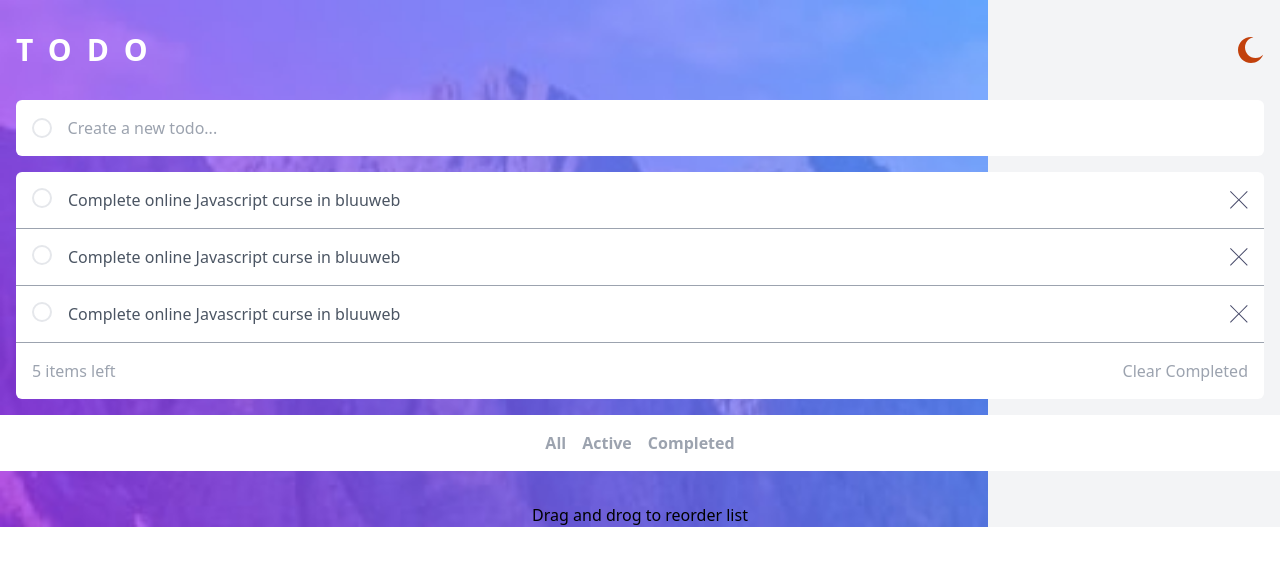
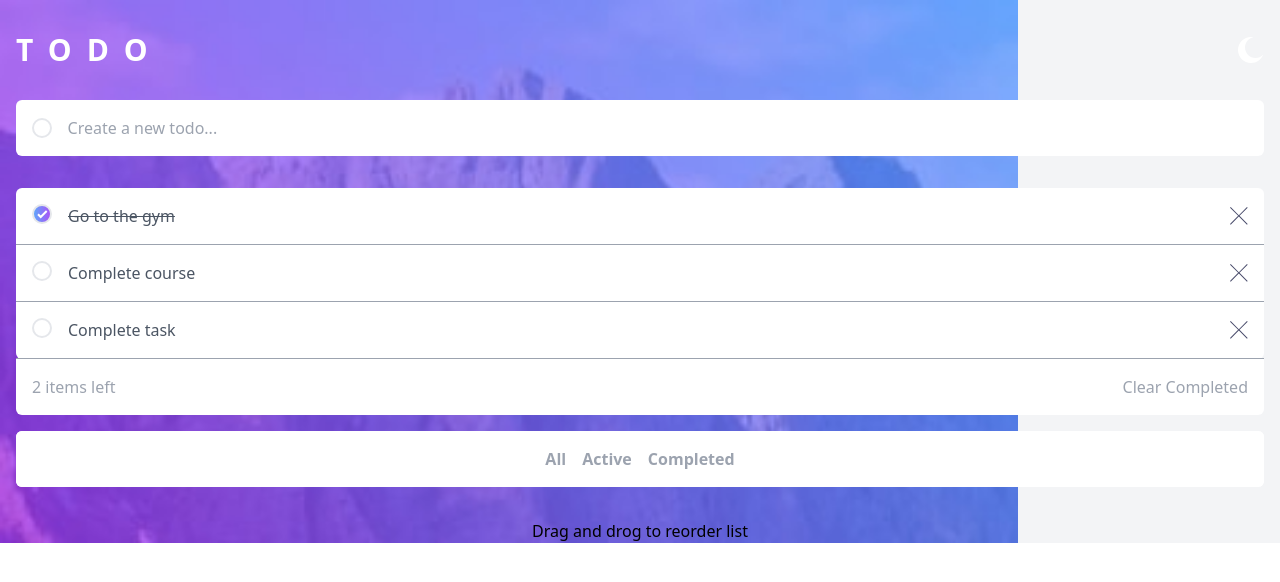
Before and after one commit to AbsalonB/vite-react-tailwind-todo-frontendmentor-absa, a React (Vite) app: page / in a window 1280 px wide. Shown: the top 582 px of the page. Built offline with nearby package versions, Linux system fonts and the light colour scheme.

Commit message:
Todo list functionalities, create, filter, update and computed events.

```diff
--- a/src/App.jsx
+++ b/src/App.jsx
@@ -1,54 +1,75 @@
 import CrossIcon from "./components/icons/CrossIcon";
-import MoonIcon from "./components/icons/MoonIcon";
+import Header from "./components/Header";
+import TodoCreate from "./components/TodoCreate";
+import Todolist from "./components/TodoList";
+import TodoComputed from "./components/TodoComputed";
+import TodoFilter from "./components/TodoFilter";
+import { useState } from "react";
+
+const initialStateTodos = [
+    {id:1,title:'Go to the gym', completed:true,},
+    {id:2,title:'Complete course', completed:false,},
+    {id:3,title:'Complete task', completed:false,},
+]
 
 const App=()=>{
+    const [todos,setTodo] = useState(initialStateTodos);
+    const [filter,setFilter] = useState("all");
+
+    const createTodo =(title)=>{
+        const newTodo = {
+            id: Date.now(),
+            title: title.trim(),
+            completed:false,
+        }
+        setTodo([...todos,newTodo]);
+    }
+
+    const removeTodo =(id)=>{
+        setTodo(todos.filter((todo)=>todo.id!==id));
+    }
+
+    const completeTodo = (id) =>{
+        setTodo(todos.map((todo)=>{
+            if(todo.id===id){
+                todo.completed=!todo.completed;
+            }
+            return todo;
+        }))
+    }
+
+    const clearCompleted = ()=>{
+        setTodo(todos.filter((todo)=>!todo.completed));
+    }
+
+    const getLeftItems = todos.filter((todo)=>!todo.completed).length;
+
+
+    const filteredTodos = ()=>{
+        switch(filter){
+            case "all":
+                return todos;
+            case "active":
+                return todos.filter((todo)=>!todo.completed);
+            case "completed":
+                return todos.filter((todo)=>todo.completed);
+            default:
+                return todos;
+        }
+    }
+
+    const changeFilter = (filter)=>setFilter(filter);
+
     return (
         <>
         <div className="main-h-screen bg-[url('./assets/images/bg-mobile-light.jpg')] bg-no-repeat bg-contain bg-gray-100">
-            <header className="container mx-auto px-4 pt-8">
-                <div className="flex justify-between">
-                    <h1 className="uppercase text-white text-3xl font-semibold tracking-[0.5em]">Todo</h1>
-                    <button><MoonIcon className="fill-orange-700"/></button>
-                </div>
-                <form className="bg-white rounded-md overflow-hidden flex gap-4 items-center py-4 px-4 mt-8">
-                    <span className="rounded-full border-2 w-5 h-5 inline-block"></span>
-                    <input
-                    type="text"
-                    placeholder="Create a new todo..."
-                    className="w-full text-gray-400 outline-none"/>
-                </form>
-            </header>
+            <Header/>
             <main className="container mx-auto px-4 mt-4">
-                <div className="bg-white rounded-md [&>article]:p-4">
-                    <article className="flex gap-4 border-b-gray-400 border-b">
-                        <button className="flex-none rounded-full border-2 w-5 h-5 inline-block"></button>
-                        <p className="text-gray-600 grow">Complete online Javascript curse in bluuweb</p>
-                        <button className="flex-noe"><CrossIcon/></button>
-                    </article>
-                    <article className="flex gap-4 border-b-gray-400 border-b">
-                        <button className="flex-none rounded-full border-2 w-5 h-5 inline-block"></button>
-                        <p className="text-gray-600 grow">Complete online Javascript curse in bluuweb</p>
-                        <button className="flex-noe"><CrossIcon/></button>
-                    </article>
-                    <article className="flex gap-4 border-b-gray-400 border-b">
-                        <button className="flex-none rounded-full border-2 w-5 h-5 inline-block"></button>
-                        <p className="text-gray-600 grow">Complete online Javascript curse in bluuweb</p>
-                        <button className="flex-noe"><CrossIcon/></button>
-                    </article>
-                    <section className="py-4 px-4 flex justify-between">
-                        <span className="text-gray-400">5 items left</span>
-                        <button className="text-gray-400">Clear Completed</button>
-                    </section>
-                </div>
-
+                <TodoCreate createTodo={createTodo}/>
+                <Todolist todos={filteredTodos()} removeTodo={removeTodo} completeTodo = {completeTodo}/>
+                <TodoComputed getLeftItems={getLeftItems} clearCompleted={clearCompleted}/>
+                <TodoFilter filteredTodos={filteredTodos} changeFilter={changeFilter} filter={filter}/>
             </main>
-            <section className="container mx-auto px-4 bg-white mt-4">
-                <div className="bg-white p-4 rounded-md flex justify-center gap-4 font-bold text-gray-400">
-                    <button className="hover:text-blue-600">All</button>
-                    <button>Active</button>
-                    <button>Completed</button>
-                </div>
-            </section>
             <p className="text-center mt-8">Drag and drog to reorder list</p>
         </div>
         </>)
--- /dev/null
+++ b/src/components/Header.jsx
@@ -0,0 +1,13 @@
+import MoonIcon from "./icons/MoonIcon";
+const Header = () => {
+    return (
+        <header className="container mx-auto px-4 pt-8">
+            <div className="flex justify-between">
+                <h1 className="uppercase text-white text-3xl font-semibold tracking-[0.5em]">Todo</h1>
+                <button><MoonIcon /></button>
+            </div>
+        </header>
+    )
+}
+
+export default Header;
--- /dev/null
+++ b/src/components/TodoComputed.jsx
@@ -0,0 +1,10 @@
+const TodoComputed = ({getLeftItems,clearCompleted}) => {
+    return (
+        <section className="py-4 px-4 flex justify-between bg-white rounded-b-md">
+        <span className="text-gray-400">{getLeftItems} items left</span>
+        <button className="text-gray-400" onClick={e=>clearCompleted()}>Clear Completed</button>
+    </section>
+    );
+}
+
+export default TodoComputed;
--- /dev/null
+++ b/src/components/TodoCreate.jsx
@@ -0,0 +1,27 @@
+import { useState } from "react";
+
+const TodoCreate = ({createTodo}) => {
+    const [title, setTitle]=useState('');
+    const handleSubmitAddTodo=(e)=>{
+        e.preventDefault();
+        if(!title.trim()){
+            return setTitle('');
+        }
+       createTodo(title);
+       return setTitle('');
+    }
+    return (
+        <form onSubmit={handleSubmitAddTodo} className="bg-white rounded-md overflow-hidden flex gap-4 items-center py-4 px-4 mt-8">
+            <span className="rounded-full border-2 w-5 h-5 inline-block"></span>
+            <input
+            type="text"
+            placeholder="Create a new todo..."
+            className="w-full text-gray-400 outline-none"
+            value={title}
+            onChange={(e)=>setTitle(e.target.value)}
+            />
+        </form>
+    );
+}
+
+export default TodoCreate;
--- /dev/null
+++ b/src/components/TodoFilter.jsx
@@ -0,0 +1,14 @@
+
+const TodoFilter = ({changeFilter,filter}) => {
+    return (
+        <section className="container mx-auto bg-white mt-4 rounded-md">
+            <div className="bg-white p-4 rounded-md flex justify-center gap-4 font-bold text-gray-400">
+                <button className={filter==="all"? "hover:text-blue-600":undefined} onClick={()=>{changeFilter("all");}}>All</button>
+                <button className={filter==="active"?"hover:text-blue-600":undefined} onClick={()=>{changeFilter("active");}}>Active</button>
+                <button className={filter==="completed"?"hover:text-blue-600":undefined} onClick={()=>changeFilter("completed")}>Completed</button>
+            </div>
+        </section>
+    );
+}
+
+export default TodoFilter;
--- /dev/null
+++ b/src/components/TodoItem.jsx
@@ -0,0 +1,19 @@
+import CrossIcon from "./icons/CrossIcon";
+import CheckIcon from "./icons/CheckIcon";
+const TodoItem = ({todo, removeTodo,completeTodo}) => {
+    const {id,title,completed} = todo;
+    const gradient ='bg-gradient-to-r from-blue-400 to-purple-500 flex justify-center items-center';
+    const blank='inline-block';
+    return (
+        <article className="flex gap-4 border-b-gray-400 border-b">
+            <button className={`flex-none rounded-full border-2 w-5 h-5 ${completed?gradient:blank}`}
+             onClick={e=>completeTodo(id)} >
+               { completed && <CheckIcon/>}
+            </button>
+            <p className={`text-gray-600 grow ${completed && 'line-through'}`}>{title}</p>
+            <button className="flex-noe" onClick={e=>removeTodo(id)}><CrossIcon/></button>
+        </article>
+    );
+}
+
+export default TodoItem;
--- /dev/null
+++ b/src/components/TodoList.jsx
@@ -0,0 +1,13 @@
+import TodoItem from "./TodoItem";
+
+const TodoList = ({todos, removeTodo,completeTodo}) => {
+    return (
+        <div className="bg-white rounded-md [&>article]:p-4 mt-8">
+            {
+               todos.map((todo)=>(<TodoItem key={todo.id} todo={todo} removeTodo={removeTodo} completeTodo={completeTodo}/>))
+            }
+    </div>
+    );
+}
+
+export default TodoList;
--- /dev/null
+++ b/src/components/icons/CheckIcon.jsx
@@ -0,0 +1,10 @@
+const CheckIcon = ({...props}) => {
+    return (
+        <svg {...props}
+        xmlns="http://www.w3.org/2000/svg" width="11" height="9">
+            <path fill="none" stroke="#FFF"
+             strokeWidth="2" d="M1 4.304L3.696 7l6-6"/></svg>
+    );
+}
+
+export default CheckIcon;
```
